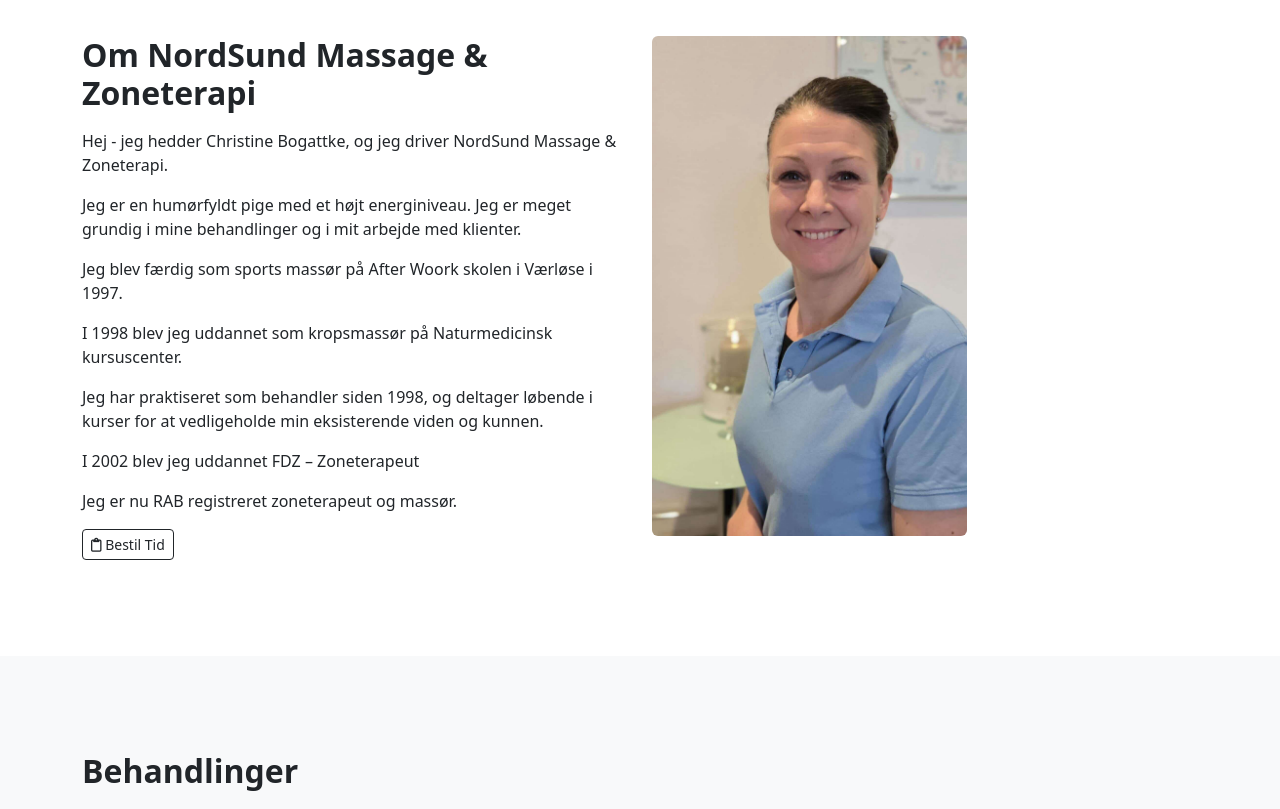
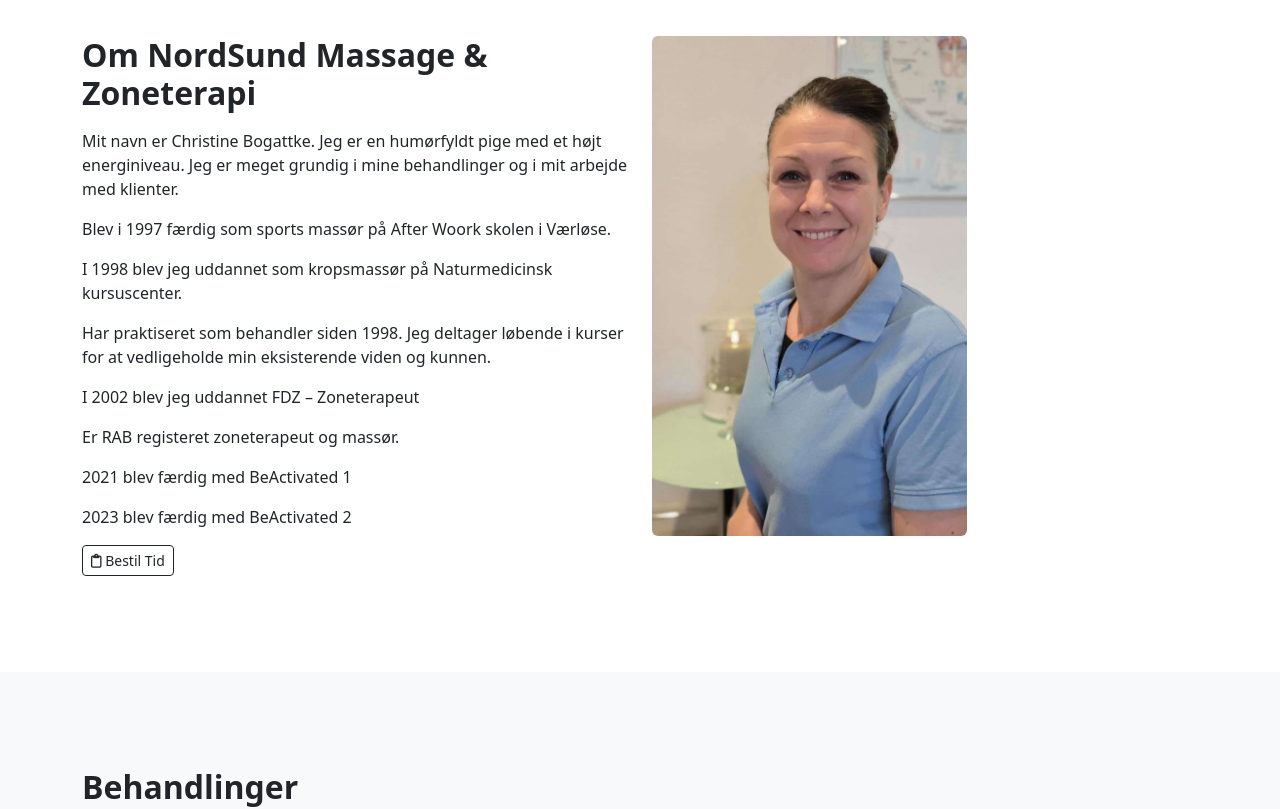
Before and after one commit to NordSund/Hjemmeside, a plain HTML site: page index.html in a window 1280 px wide. Shown: the part 860-1669 px from the top of the page. Drawn offline with Linux system fonts and the light colour scheme; grey boxes are pictures that could not be loaded.

Commit message:
updated profil text

```diff
--- a/index.html
+++ b/index.html
@@ -114,13 +114,14 @@
                         <div class="row">
                             <div class="col-md-6">
                                 <h2 class="fw-bold pb-2">Om NordSund Massage & Zoneterapi</h2>
-                                <p>Hej - jeg hedder Christine Bogattke, og jeg driver NordSund Massage & Zoneterapi.</p>
-                                    <p>Jeg er en humørfyldt pige med et højt energiniveau. Jeg er meget grundig i mine behandlinger og i mit arbejde med klienter.</p>
-                                    <p>Jeg blev færdig som sports massør på After Woork skolen i Værløse i 1997.</p>
-                                    <p>I 1998 blev jeg uddannet som kropsmassør på Naturmedicinsk kursuscenter.</p>
-                                    <p>Jeg har praktiseret som behandler siden 1998, og deltager løbende i kurser for at vedligeholde min eksisterende viden og kunnen.</p>
-                                    <p>I 2002 blev jeg uddannet FDZ – Zoneterapeut </p>
-                                    <p>Jeg er nu RAB registreret zoneterapeut og massør.</p>
+                                <p>Mit navn er Christine Bogattke. Jeg er en humørfyldt pige med et højt energiniveau. Jeg er meget grundig i mine behandlinger og i mit arbejde med klienter.</p>
+                                <p>Blev i 1997 færdig som sports massør på After Woork skolen i Værløse.                                                                                      </p>
+                                <p>I 1998 blev jeg uddannet som kropsmassør på Naturmedicinsk kursuscenter.                                                                                   </p>
+                                <p>Har praktiseret som behandler siden 1998. Jeg deltager løbende i kurser for at vedligeholde min eksisterende viden og kunnen.                              </p>
+                                <p>I 2002 blev jeg uddannet FDZ – Zoneterapeut                                                                                                                </p>
+                                <p>Er RAB registeret zoneterapeut og massør.                                                                                                                  </p>
+                                <p>2021 blev færdig med BeActivated 1                                                                                                                         </p>
+                                <p>2023 blev færdig med BeActivated 2                                                                                                                         </p>
                         <button class="btn btn-sm btn-outline-dark" type="submit" onclick="location.href='https://system.easypractice.net/book/nordsund';"><i class="fa-regular fa-clipboard"></i> Bestil Tid</button>
                             </div>
                             <div class="col-md-6">
```
